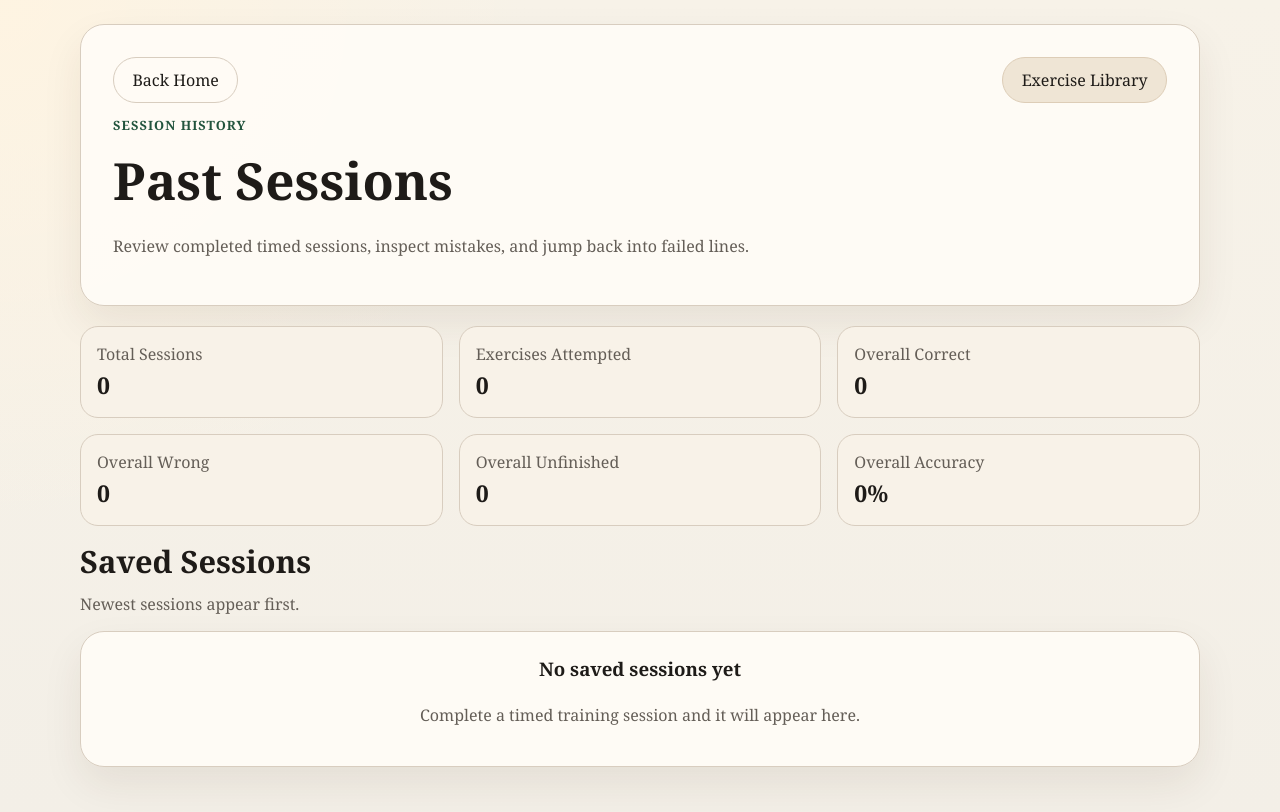
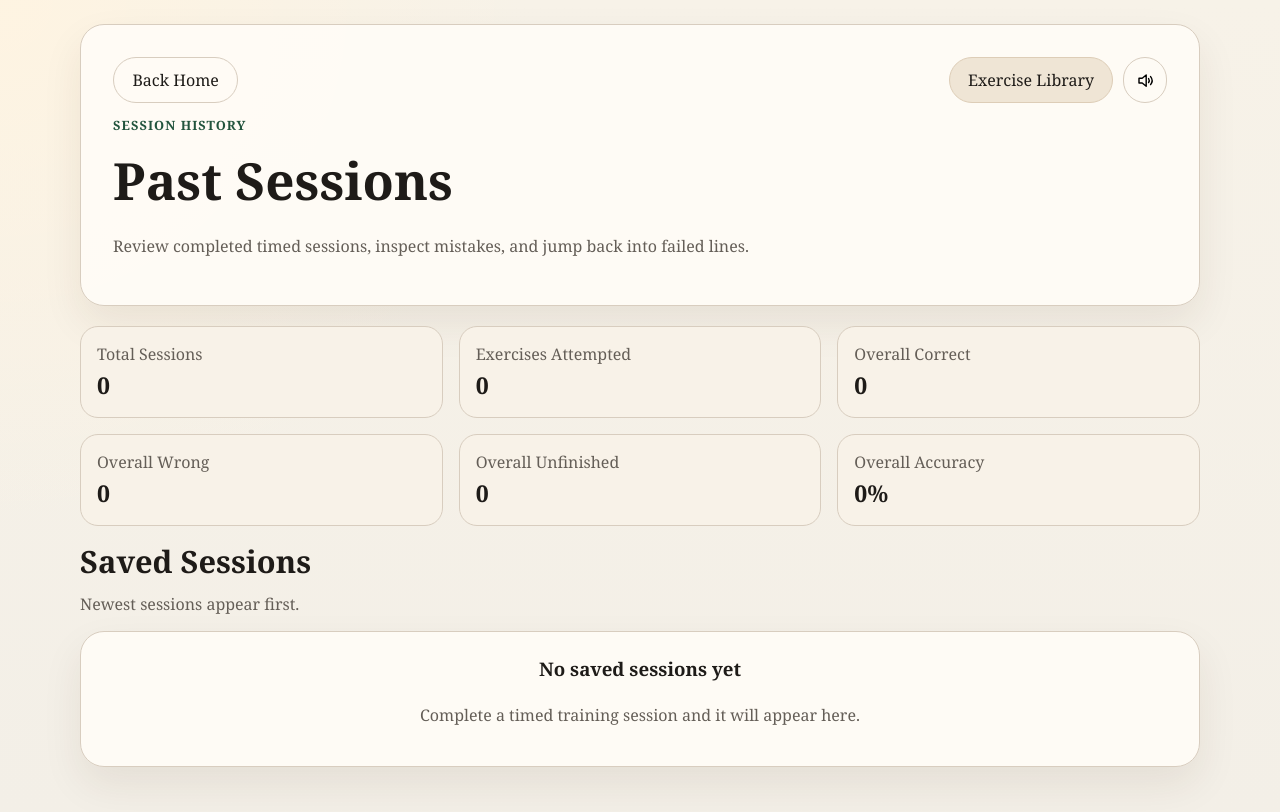
Before and after one commit to lavaliante/RecallChess, a Next.js app: page /history in a window 1280 px wide. Shown: the top 812 px of the page. Built offline with nearby package versions, Linux system fonts and the light colour scheme.

Commit message:
Bug fixing

```diff
--- a/app/globals.css
+++ b/app/globals.css
@@ -818,3 +818,16 @@ button:disabled,
   margin-left: auto;
   margin-right: auto;
 }
+
+
+
+.sound-toggle-button {
+  min-width: 44px;
+  padding: 0.65rem;
+}
+
+.sound-toggle-icon {
+  width: 1.2rem;
+  height: 1.2rem;
+  display: block;
+}
--- a/components/history-page-client.tsx
+++ b/components/history-page-client.tsx
@@ -2,6 +2,7 @@
 
 import { useEffect, useMemo, useState } from "react";
 import { SoundLink } from "@/components/sound-link";
+import { SoundToggle } from "@/components/sound-toggle";
 import { loadSessionHistory, getSessionHistorySummary } from "@/lib/session-history";
 import type { SessionHistoryRecord } from "@/lib/types";
 
@@ -31,9 +32,12 @@ export function HistoryPageClient() {
           <SoundLink className="button-ghost" href="/">
             Back Home
           </SoundLink>
-          <SoundLink className="button-secondary" href="/exercises">
-            Exercise Library
-          </SoundLink>
+          <div className="button-row">
+            <SoundLink className="button-secondary" href="/exercises">
+              Exercise Library
+            </SoundLink>
+            <SoundToggle />
+          </div>
         </div>
         <p className="eyebrow">Session History</p>
         <h1>Past Sessions</h1>
--- a/components/sound-toggle.tsx
+++ b/components/sound-toggle.tsx
@@ -5,10 +5,61 @@ import { useSound } from "@/components/sound-provider";
 
 export function SoundToggle() {
   const { muted, toggleMuted } = useSound();
+  const label = muted ? "Unmute sound" : "Mute sound";
 
   return (
-    <SoundButton className="button-ghost" onClick={toggleMuted} type="button">
-      {muted ? "Unmute Sound" : "Mute Sound"}
+    <SoundButton
+      aria-label={label}
+      className="button-ghost sound-toggle-button"
+      onClick={toggleMuted}
+      title={label}
+      type="button"
+    >
+      {muted ? (
+        <svg aria-hidden="true" className="sound-toggle-icon" viewBox="0 0 24 24">
+          <path
+            d="M5 9h4l5-4v14l-5-4H5z"
+            fill="none"
+            stroke="currentColor"
+            strokeLinecap="round"
+            strokeLinejoin="round"
+            strokeWidth="1.8"
+          />
+          <path
+            d="M17 9l4 6M21 9l-4 6"
+            fill="none"
+            stroke="currentColor"
+            strokeLinecap="round"
+            strokeWidth="1.8"
+          />
+        </svg>
+      ) : (
+        <svg aria-hidden="true" className="sound-toggle-icon" viewBox="0 0 24 24">
+          <path
+            d="M5 9h4l5-4v14l-5-4H5z"
+            fill="none"
+            stroke="currentColor"
+            strokeLinecap="round"
+            strokeLinejoin="round"
+            strokeWidth="1.8"
+          />
+          <path
+            d="M17 9.5a4.5 4.5 0 0 1 0 5"
+            fill="none"
+            stroke="currentColor"
+            strokeLinecap="round"
+            strokeWidth="1.8"
+          />
+          <path
+            d="M19.5 7a8 8 0 0 1 0 10"
+            fill="none"
+            stroke="currentColor"
+            strokeLinecap="round"
+            strokeWidth="1.8"
+          />
+        </svg>
+      )}
+      <span className="sr-only">{label}</span>
     </SoundButton>
   );
 }
```
Also changed, not shown: components/history-detail-client.tsx (+9 -5 lines), components/session-launcher.tsx (line endings or trailing spaces).
